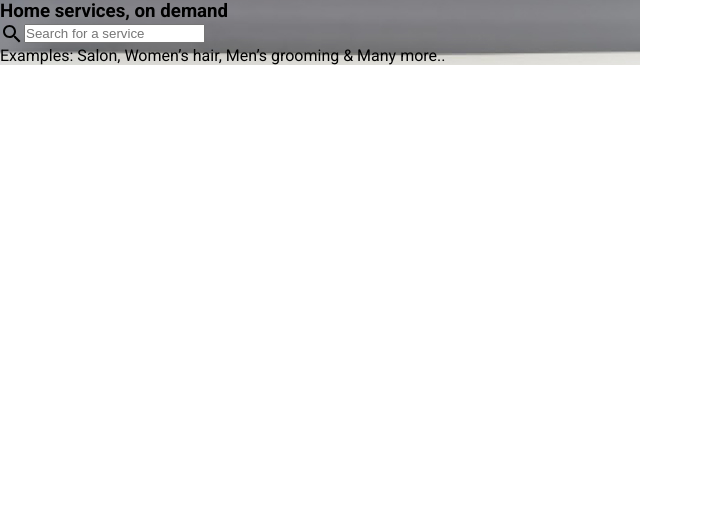
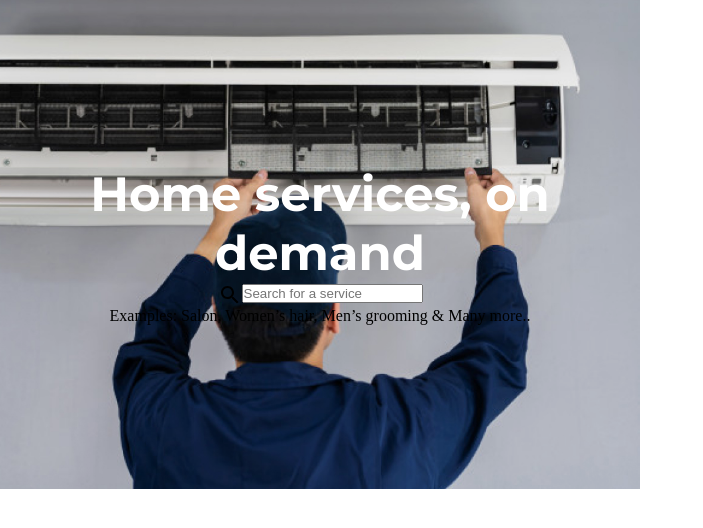
Before and after one commit to kkp785216/oye-busy-assignment, a React (Create React App) app: page /oye-busy-assignment/about in a window 1280 px wide. Shown: the top 528 px of the page, without its empty margins (0-703 px from the left). Built offline with nearby package versions, Linux system fonts and the light colour scheme.

Commit message:
home screen improved

```diff
--- a/src/pages/Home.js
+++ b/src/pages/Home.js
@@ -7,13 +7,16 @@ const Home = () => {
   return (
     <div className="home">
       <div className='home__top1'>
-        <div className="home__search__container" style={{ backgroundImage: `url('${basename}/assets/img/cosmetologist-cleaning-face-woman-beauty-salon (2) 1.jpg')` }}>
+        <div className="home__search__container" style={{ /*backgroundImage: `url('${basename}/assets/img/cosmetologist-cleaning-face-woman-beauty-salon (2) 1.jpg')`*/ }}>
+          <img src={`${basename}/assets/img/cosmetologist-cleaning-face-woman-beauty-salon (2) 1.jpg`} width="100%" alt="" />
+          <div className="home__search__wrapper">
             <h3>Home services, on demand</h3>
             <form>
               <SearchOutlinedIcon />
               <input type="text" placeholder='Search for a service' />
             </form>
             <span>Examples: Salon, Women’s hair, Men’s grooming &amp; Many more..</span>
+          </div>
         </div>
         <div className="home__looking__container">
 
--- a/src/styles/Home.scss
+++ b/src/styles/Home.scss
@@ -4,6 +4,40 @@
 
         .home__search__container {
             width: 50%;
+            position: relative;
+
+            &::after {
+                content: "";
+                position: absolute;
+                top: 0;
+                left: 0;
+                right: 0;
+                bottom: 0;
+                background-color: rgba(0, 0, 0, 0.075);
+            }
+
+            .home__search__wrapper {
+                position: absolute;
+                top: 0;
+                left: 0;
+                right: 0;
+                bottom: 0;
+                display: flex;
+                justify-content: center;
+                align-items: center;
+                flex-direction: column;
+                z-index: 1;
+                font-family: mo;
+
+                h3 {
+                    font-family: 'Montserrat', sans-serif;
+                    font-weight: 700;
+                    font-size: 48px;
+                    line-height: 59px;
+                    text-align: center;
+                    color: #FFFFFF;
+                }
+            }
         }
 
         .home__looking__container {
--- a/src/styles/global.scss
+++ b/src/styles/global.scss
@@ -1,5 +1,6 @@
 // Font Family
-@import url('https://fonts.googleapis.com/css2?family=Roboto:wght@300;400;500;700&display=swap');
+@import url('https://fonts.googleapis.com/css2?family=Roboto:wght@300;400;500;700;900&display=swap');
+@import url('https://fonts.googleapis.com/css2?family=Montserrat:wght@300;400;500;600;700&display=swap');
 
 // CSS Reset
 * {
```
Lines whose indentation alone changed are shown as unchanged.
